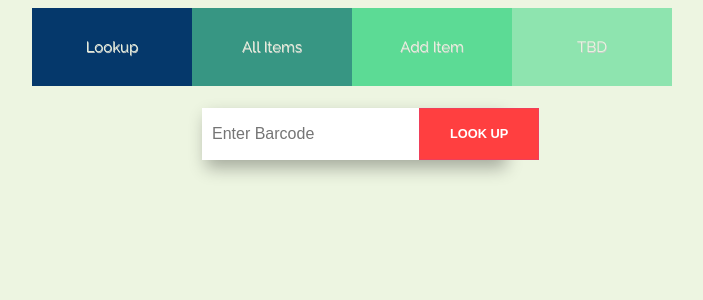
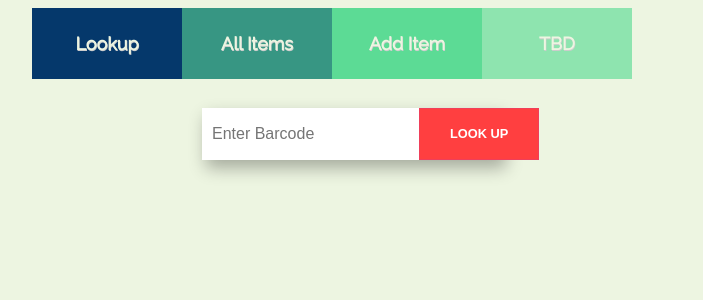
Before and after one commit to msmcsd/price-is-right, a React (Create React App) app: page / in a window 1280 px wide. Shown: the top 300 px of the page, without its empty margins (288-991 px from the left). Built offline with nearby package versions, Linux system fonts and the light colour scheme.

Commit message:
Frontend: Change NavMenu font size

```diff
--- a/src/css/NavMenu.css
+++ b/src/css/NavMenu.css
@@ -26,11 +26,12 @@
   text-shadow: 0.5px 0.5px 0 #CCCCCC;
 
   li a {
-    padding: 30px;
+    padding: 25px;
     float: left;
     width: 100px;
     text-align: center;
-    font-size: 15px;
+    font-size: 18px;
+    font-weight: bold;
     color: #edf5e1;
     text-decoration: none;
   }
```
